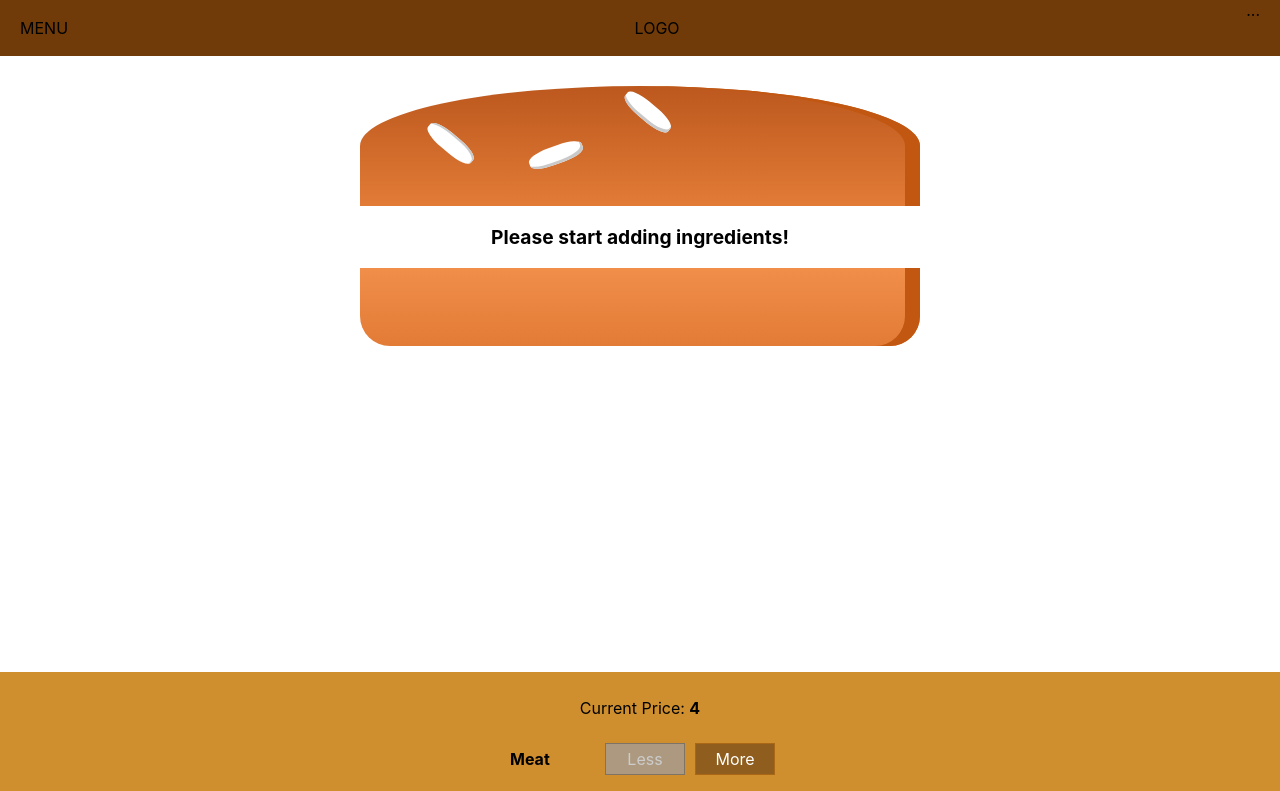
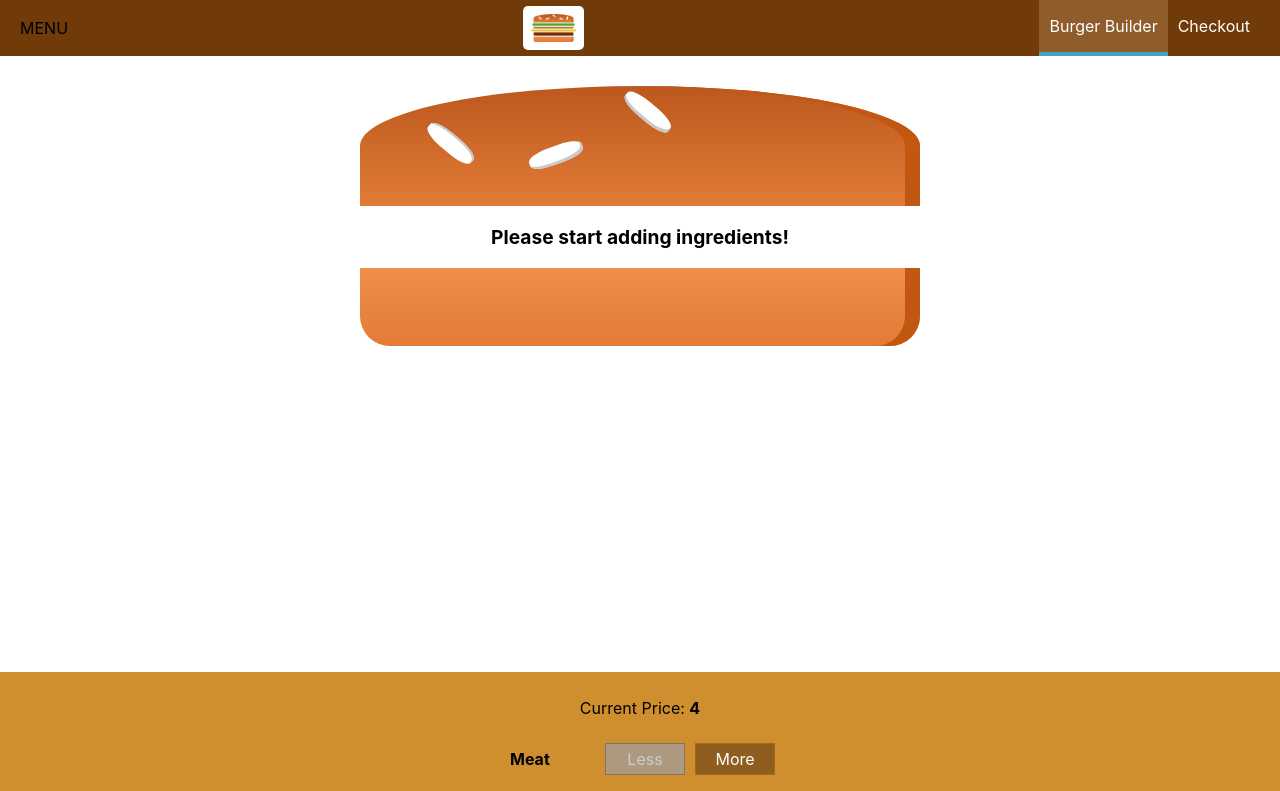
Before and after one commit to mkolodiy/burger-builder, a React (Create React App) app: page / in a window 1280 px wide. Shown: the top 791 px of the page. Built offline with nearby package versions, Linux system fonts and the light colour scheme.

Commit message:
Added side drawer

```diff
--- a/src/components/Layout/Layout.tsx
+++ b/src/components/Layout/Layout.tsx
@@ -1,9 +1,11 @@
 import React, { Fragment, FunctionComponent } from 'react';
 import './Layout.scss';
-import Toolbar from '../Toolbar/Toolbar';
+import Toolbar from '../Navigation/Toolbar/Toolbar';
+import SideDrawer from '../Navigation/SideDrawer/SideDrawer';
 
 const Layout: FunctionComponent = props => (
   <Fragment>
+    <SideDrawer />
     <Toolbar />
     <main className="layout__content">{props.children}</main>
   </Fragment>
--- /dev/null
+++ b/src/components/Logo/Logo.scss
@@ -0,0 +1,11 @@
+.logo {
+  background-color: white;
+  padding: 8px;
+  height: 100%;
+  box-sizing: border-box;
+  border-radius: 5px;
+
+  img {
+    height: 100%;
+  }
+}
--- /dev/null
+++ b/src/components/Logo/Logo.tsx
@@ -0,0 +1,11 @@
+import React, { FunctionComponent } from 'react';
+import burgerLogo from '../../assets/images/burger-logo.png';
+import './Logo.scss';
+
+const Logo: FunctionComponent = () => (
+  <div className="logo">
+    <img src={burgerLogo} alt="MyBurger" />
+  </div>
+);
+
+export default Logo;
--- /dev/null
+++ b/src/components/Navigation/NavigationItems/NavigationItem/NavigationItem.scss
@@ -0,0 +1,45 @@
+.navigation-item {
+  margin: 10px 0;
+  box-sizing: border-box;
+  display: block;
+  width: 100%;
+
+  a {
+    color: #8f5c2c;
+    text-decoration: none;
+    width: 100%;
+    box-sizing: border-box;
+    display: block;
+
+    &:hover,
+    &:active,
+    &.active {
+      color: #40a4c8;
+    }
+  }
+}
+
+@media (min-width: 500px) {
+  .navigation-item {
+    margin: 0;
+    display: flex;
+    height: 100%;
+    align-items: center;
+    width: auto;
+
+    a {
+      color: white;
+      height: 100%;
+      padding: 16px 10px;
+      border-bottom: 4px solid transparent;
+
+      &:hover,
+      &:active,
+      &.active {
+        background-color: #8f5c2c;
+        border-bottom: 4px solid #40a4c8;
+        color: white;
+      }
+    }
+  }
+}
--- /dev/null
+++ b/src/components/Navigation/NavigationItems/NavigationItem/NavigationItem.tsx
@@ -0,0 +1,18 @@
+import React, { FunctionComponent } from 'react';
+import './NavigationItem.scss';
+
+interface Props {
+  text: string;
+  link: string;
+  active?: boolean;
+}
+
+const NavigationItem: FunctionComponent<Props> = props => (
+  <li className="navigation-item">
+    <a href={props.link} className={props.active ? 'active' : ''}>
+      {props.text}
+    </a>
+  </li>
+);
+
+export default NavigationItem;
--- /dev/null
+++ b/src/components/Navigation/NavigationItems/NavigationItems.scss
@@ -0,0 +1,15 @@
+.navigation-items {
+  margin: 0;
+  padding: 0;
+  list-style: none;
+  display: flex;
+  align-items: center;
+  height: 100%;
+  flex-flow: column;
+}
+
+@media (min-width: 500px) {
+  .navigation-items {
+    flex-flow: row;
+  }
+}
--- /dev/null
+++ b/src/components/Navigation/NavigationItems/NavigationItems.tsx
@@ -0,0 +1,12 @@
+import React, { FunctionComponent } from 'react';
+import NavigationItem from './NavigationItem/NavigationItem';
+import './NavigationItems.scss';
+
+const NavigationItems: FunctionComponent = () => (
+  <ul className="navigation-items">
+    <NavigationItem text="Burger Builder" link="/" active />
+    <NavigationItem text="Checkout" link="/" />
+  </ul>
+);
+
+export default NavigationItems;
--- /dev/null
+++ b/src/components/Navigation/SideDrawer/SideDrawer.scss
@@ -0,0 +1,32 @@
+.side-drawer {
+  position: fixed;
+  width: 280px;
+  max-width: 70%;
+  height: 100%;
+  left: 0;
+  top: 0;
+  z-index: 200;
+  background-color: white;
+  padding: 32px 16px;
+  box-sizing: border-box;
+  transition: transform 0.3s ease-out;
+
+  &.open {
+    transform: translateX(0);
+  }
+
+  &.close {
+    transform: translateX(-100%);
+  }
+}
+
+@media (min-width: 500px) {
+  .side-drawer {
+    display: none;
+  }
+}
+
+.side-drawer__logo {
+  height: 11%;
+  margin-bottom: 32px;
+}
--- /dev/null
+++ b/src/components/Navigation/SideDrawer/SideDrawer.tsx
@@ -0,0 +1,19 @@
+import React, { FunctionComponent } from 'react';
+import Logo from '../../Logo/Logo';
+import NavigationItems from '../NavigationItems/NavigationItems';
+import './SideDrawer.scss';
+
+const SideDrawer: FunctionComponent = () => {
+  return (
+    <div className="side-drawer">
+      <div className="side-drawer__logo">
+        <Logo />
+      </div>
+      <nav>
+        <NavigationItems />
+      </nav>
+    </div>
+  );
+};
+
+export default SideDrawer;
--- a/src/components/Toolbar/Toolbar.scss
+++ b/src/components/Navigation/Toolbar/Toolbar.scss
@@ -16,3 +16,13 @@
     height: 100%;
   }
 }
+
+.toolbar__logo {
+  height: 80%;
+}
+
+@media (max-width: 499px) {
+  .toolbar__desktop-only {
+    display: none;
+  }
+}
--- /dev/null
+++ b/src/components/Navigation/Toolbar/Toolbar.tsx
@@ -0,0 +1,20 @@
+import React, { FunctionComponent } from 'react';
+import './Toolbar.scss';
+import Logo from '../../Logo/Logo';
+import NavigationItems from '../NavigationItems/NavigationItems';
+
+interface Props {}
+
+const Toolbar: FunctionComponent<Props> = props => (
+  <header className="toolbar">
+    <div>MENU</div>
+    <div className="toolbar__logo">
+      <Logo />
+    </div>
+    <nav className="toolbar__desktop-only">
+      <NavigationItems />
+    </nav>
+  </header>
+);
+
+export default Toolbar;
--- a/src/components/Toolbar/Toolbar.tsx
+++ /dev/null
@@ -1,14 +0,0 @@
-import React, { FunctionComponent } from 'react';
-import './Toolbar.scss';
-
-interface Props {}
-
-const Toolbar: FunctionComponent<Props> = props => (
-  <header className="toolbar">
-    <div>MENU</div>
-    <div>LOGO</div>
-    <nav>...</nav>
-  </header>
-);
-
-export default Toolbar;
```
Also changed, not shown: src/assets/images/burger-logo.png (added).
